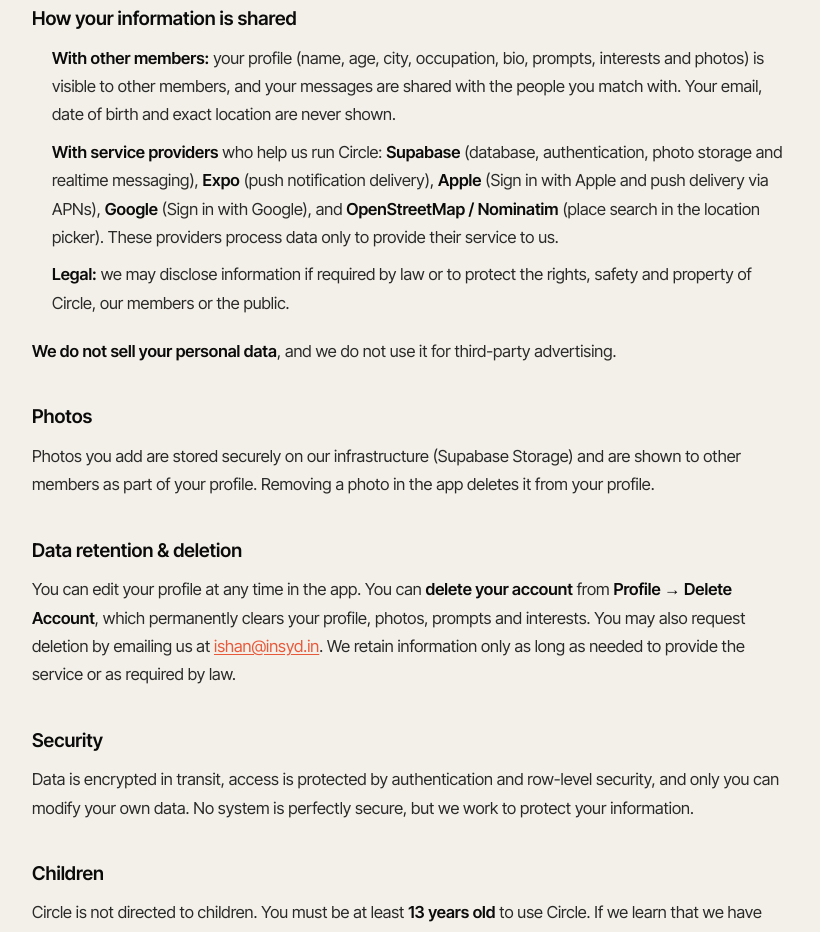
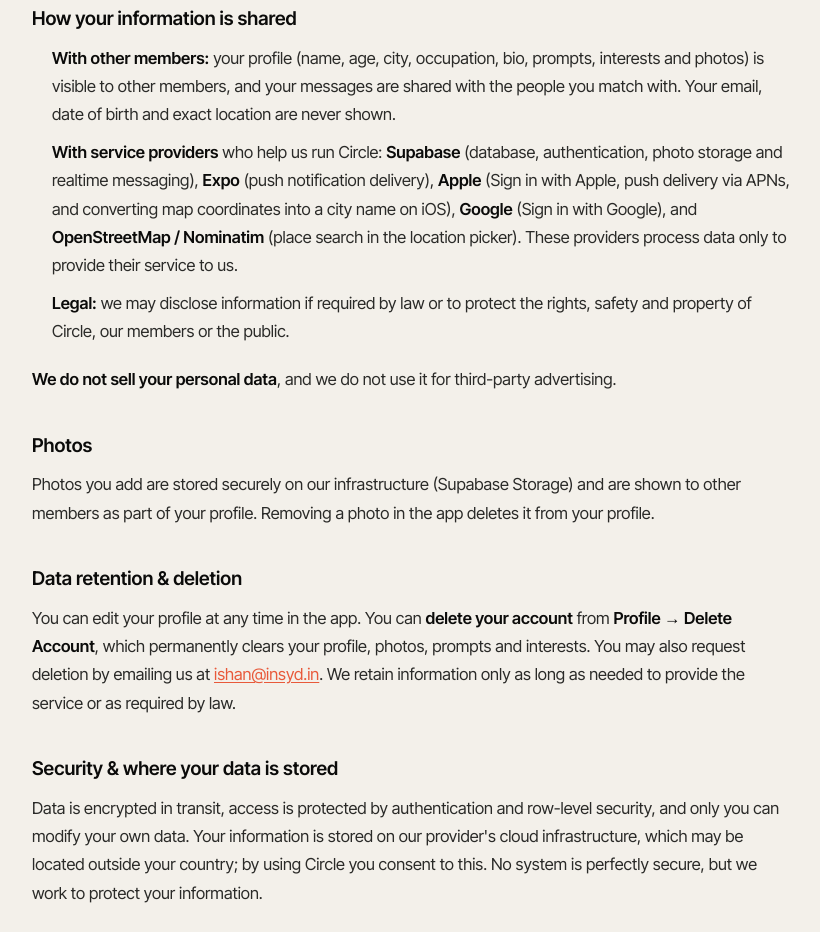
Before and after one commit to ishan-crd/Insyd-Agency, a Next.js app: page /circle in a window 1280 px wide. Shown: the part 1540-2472 px from the top of the page, without its empty margins (0-820 px from the left). Built offline with nearby package versions, Linux system fonts and the light colour scheme.

Commit message:
Circle legal page: note Apple geocoding + data storage location

```diff
--- a/src/app/circle/page.tsx
+++ b/src/app/circle/page.tsx
@@ -142,8 +142,9 @@
 									Circle: <strong>Supabase</strong> (database, authentication,
 									photo storage and realtime messaging), <strong>Expo</strong>{" "}
 									(push notification delivery), <strong>Apple</strong> (Sign in
-									with Apple and push delivery via APNs),{" "}
-									<strong>Google</strong> (Sign in with Google), and{" "}
+									with Apple, push delivery via APNs, and converting map
+									coordinates into a city name on iOS), <strong>Google</strong>{" "}
+									(Sign in with Google), and{" "}
 									<strong>OpenStreetMap / Nominatim</strong> (place search in
 									the location picker). These providers process data only to
 									provide their service to us.
@@ -179,12 +180,14 @@
 								required by law.
 							</p>
 
-							<h3>Security</h3>
+							<h3>Security &amp; where your data is stored</h3>
 							<p>
 								Data is encrypted in transit, access is protected by
 								authentication and row-level security, and only you can modify
-								your own data. No system is perfectly secure, but we work to
-								protect your information.
+								your own data. Your information is stored on our provider&apos;s
+								cloud infrastructure, which may be located outside your country;
+								by using Circle you consent to this. No system is perfectly
+								secure, but we work to protect your information.
 							</p>
 
 							<h3>Children</h3>
```
